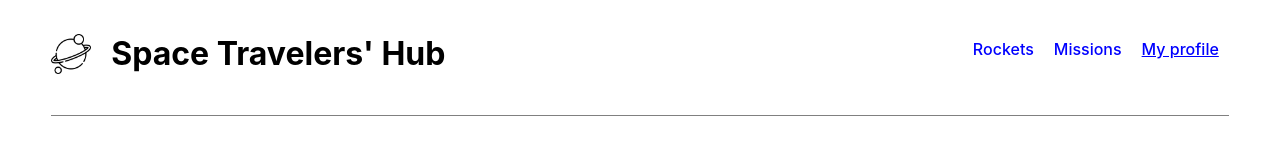
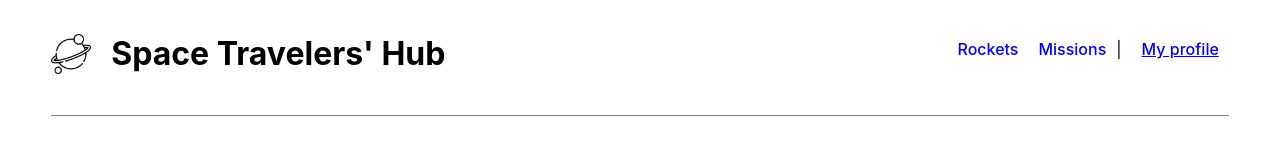
Before and after one commit to tumainimaganiko/space-travelers, a React (Create React App) app: page /myprofile in a window 1280 px wide. Shown: the top 150 px of the page. Built offline with nearby package versions, Linux system fonts and the light colour scheme; no server answers.

Commit message:
Add color to the navlink

```diff
--- a/src/components/Navbar.jsx
+++ b/src/components/Navbar.jsx
@@ -8,17 +8,23 @@ const Navbar = () => {
     height: '40px',
   };
 
+  const line = {
+    color: 'black',
+    marginLeft: '10px',
+    width: '0.2em',
+  };
+
   const activeLink = {
     textDecoration: 'underline',
     color: 'blue',
     fontWeight: '500',
-  }
+  };
 
   const link = {
     textDecoration: 'none',
     color: 'blue',
     fontWeight: '500',
-  }
+  };
   return (
     <div className={styles.container}>
       <div className={styles.heading}>
@@ -33,7 +39,7 @@ const Navbar = () => {
         <li>
           <NavLink
             to="/"
-            style={({isActive}) => isActive ? activeLink : link}
+            style={({ isActive }) => (isActive ? activeLink : link)}
           >
             Rockets
           </NavLink>
@@ -41,15 +47,16 @@ const Navbar = () => {
         <li>
           <NavLink
             to="missions"
-            style={({isActive}) => isActive ? activeLink : link}
+            style={({ isActive }) => (isActive ? activeLink : link)}
           >
             Missions
           </NavLink>
+          <span style={line}>|</span>
         </li>
         <li>
           <NavLink
             to="myprofile"
-            style={({isActive}) => isActive ? activeLink : link}
+            style={({ isActive }) => (isActive ? activeLink : link)}
           >
             My profile
           </NavLink>
```
